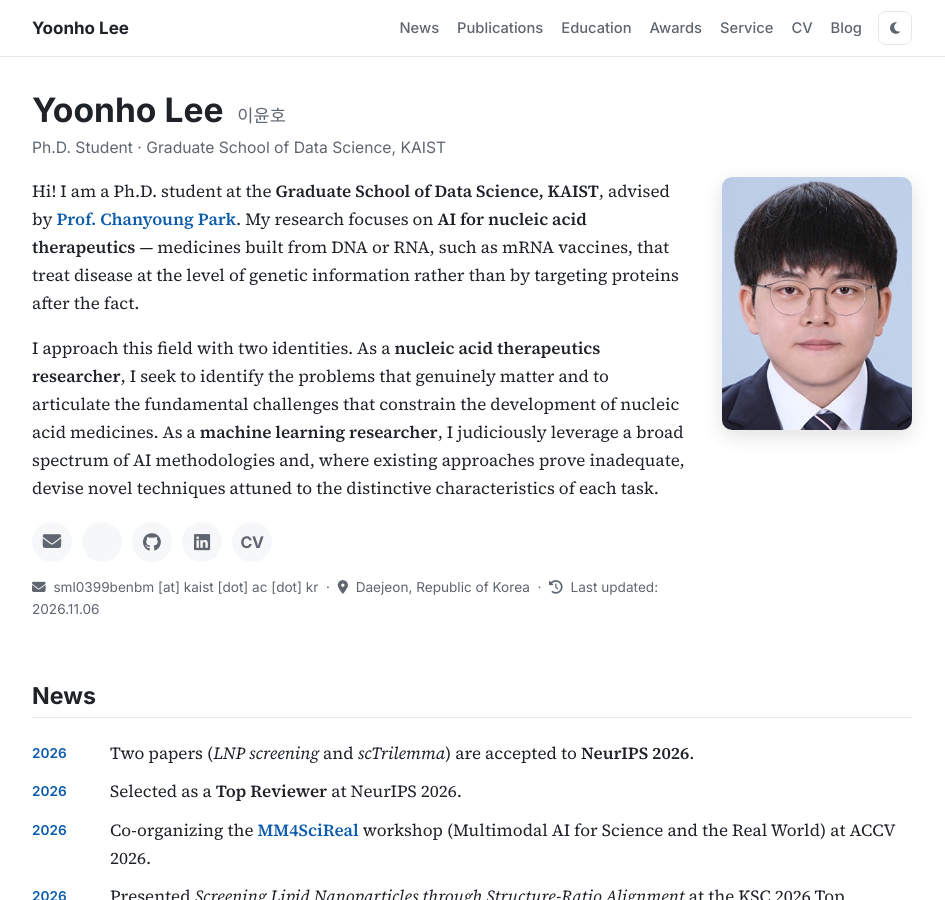
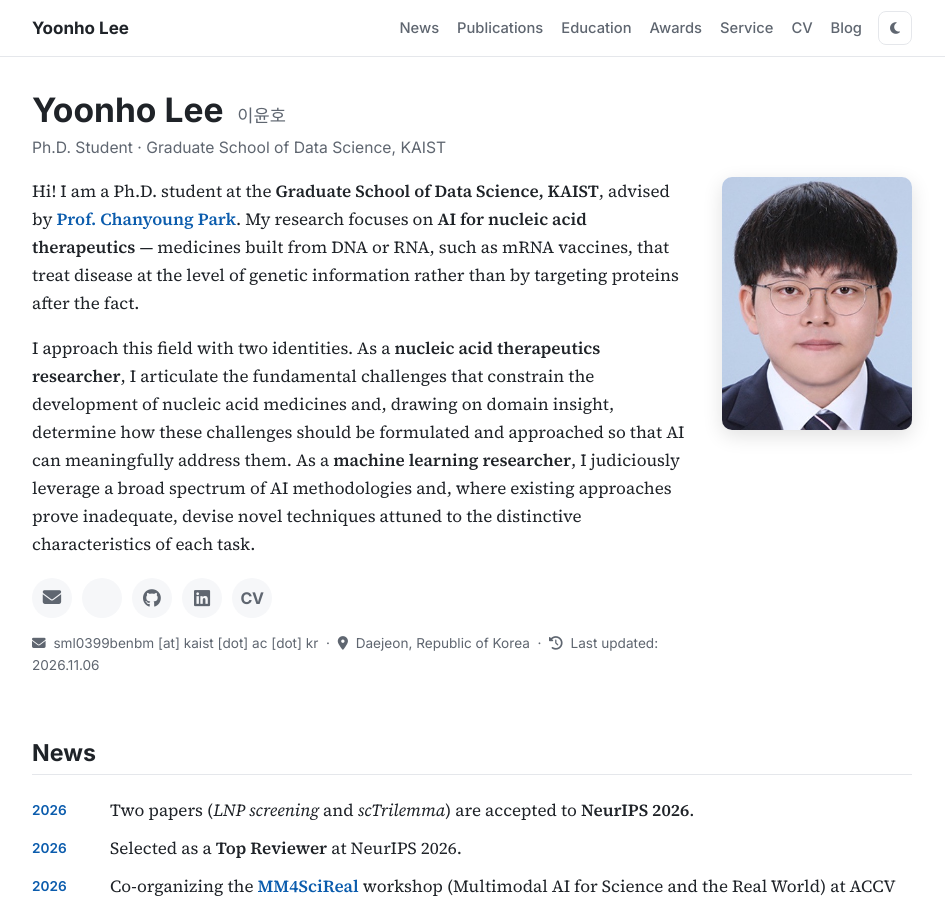
Before and after one commit to Yoonho-Lee-AI4Science/Yoonho-Lee-AI4Science.github.io, a Jekyll site: the page built from index.html, in a window 1280 px wide and 900 px high. Shown: the whole window, without its empty margins (168-1113 px from the left). Built offline with Jekyll 4.4.1, drawn with Linux system fonts in a browser that asks for light colours; a style sheet for code colours, icons or effects is not loaded.

Commit message:
Refine nucleic acid researcher sentence in bio
Co-Authored-By: Claude Opus 5.5 <noreply@anthropic.com>

```diff
--- a/index.html
+++ b/index.html
@@ -56,8 +56,9 @@
         </p>
         <p>
           I approach this field with two identities.
-          As a <strong>nucleic acid therapeutics researcher</strong>, I seek to identify the problems that genuinely
-          matter and to articulate the fundamental challenges that constrain the development of nucleic acid medicines.
+          As a <strong>nucleic acid therapeutics researcher</strong>, I articulate the fundamental challenges
+          that constrain the development of nucleic acid medicines and, drawing on domain insight, determine
+          how these challenges should be formulated and approached so that AI can meaningfully address them.
           As a <strong>machine learning researcher</strong>, I judiciously leverage a broad spectrum of AI methodologies
           and, where existing approaches prove inadequate, devise novel techniques attuned to the distinctive
           characteristics of each task.
```
